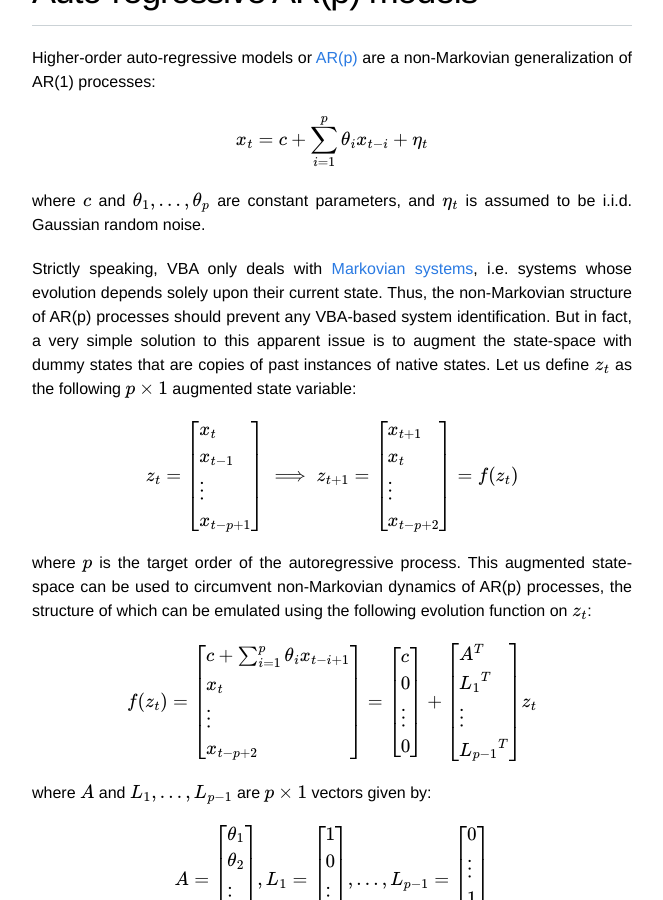
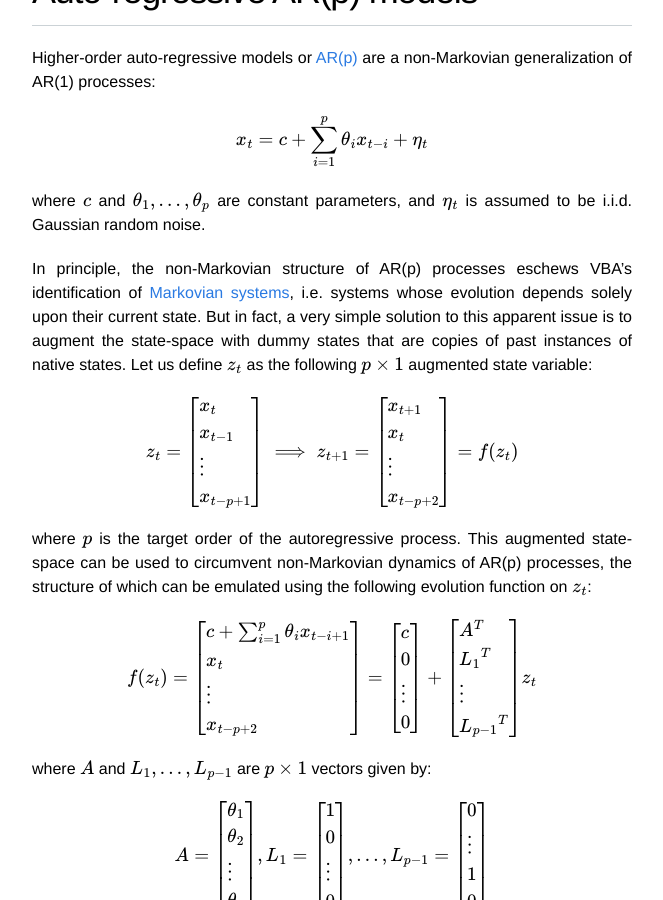
Before and after one commit to MBB-team/VBA-toolbox, a Jekyll site: the page built from _wiki/generativeModels.md, in a window 1280 px wide and 900 px high, scrolled down 1683 px. Shown: the whole window, without its empty margins (308-971 px from the left). Built offline with Jekyll 4.4.1, drawn with Linux system fonts in a browser that asks for light colours; nearby versions of some CDN libraries; formulas are drawn with MathJax 3.

Commit message:
Update generativeModels.md

```diff
--- a/_wiki/generativeModels.md
+++ b/_wiki/generativeModels.md
@@ -39,7 +39,7 @@
 
 where $$c$$ and $$\theta_1,...,\theta_p$$ are constant parameters, and $$\eta_t$$ is assumed to be i.i.d. Gaussian random noise.
 
-Strictly speaking, VBA only deals with [Markovian systems](https://en.wikipedia.org/wiki/Markov_chain), i.e. systems whose evolution depends solely upon their current state. Thus, the non-Markovian structure of AR(p) processes should prevent any VBA-based system identification. But in fact, a very simple solution to this apparent issue is to augment the state-space with dummy states that are copies of past instances of native states. Let us define $$z_t$$ as the following $$p\times 1$$ augmented state variable:
+In principle, the non-Markovian structure of AR(p) processes eschews VBA's identification of [Markovian systems](https://en.wikipedia.org/wiki/Markov_chain), i.e. systems whose evolution depends solely upon their current state. But in fact, a very simple solution to this apparent issue is to augment the state-space with dummy states that are copies of past instances of native states. Let us define $$z_t$$ as the following $$p\times 1$$ augmented state variable:
 
 $$ z_t = \left[\begin{array}{l} x_t \\ x_{t-1} \\ \vdots \\ x_{t-p+1} \end{array}\right] \implies z_{t+1} = \left[\begin{array}{l} x_{t+1} \\ x_{t} \\ \vdots \\ x_{t-p+2}\end{array}\right] = f(z_t) $$
 
```
